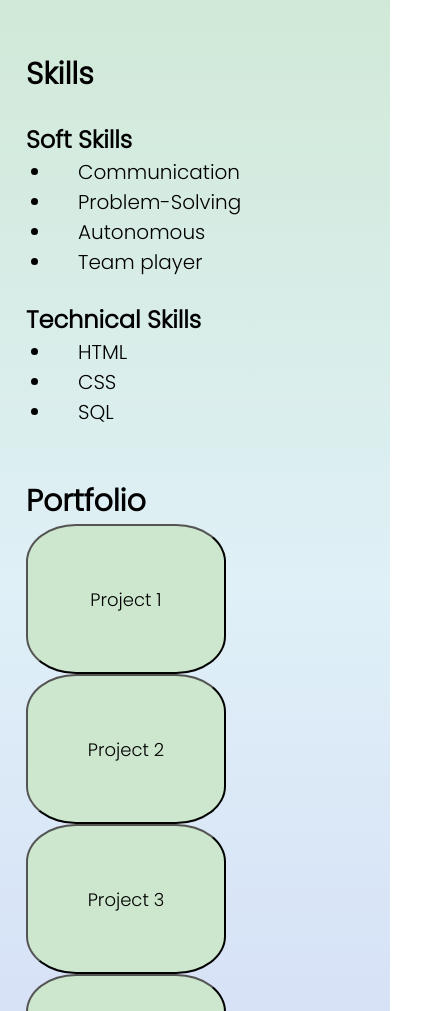
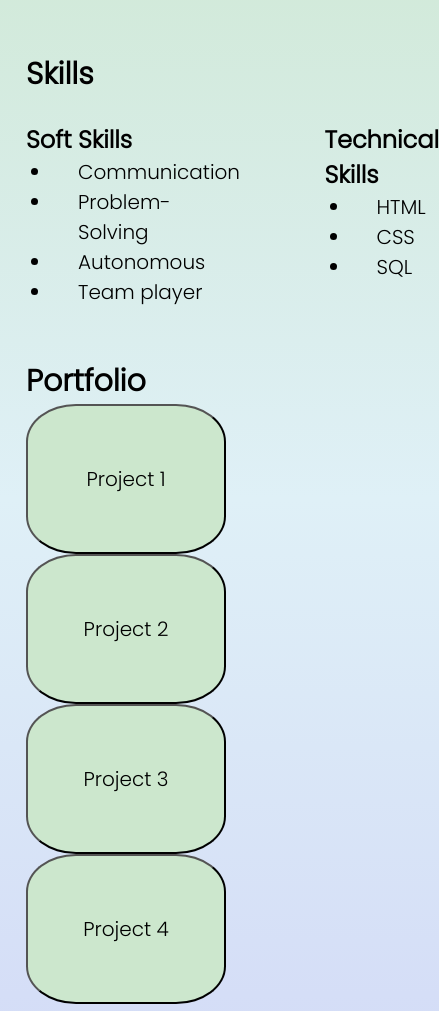
Before and after one commit to ginamarie14/module-2-assignment, a plain HTML site: page index.html in a window 390 px wide. Shown: the part 1730-2741 px from the top of the page, 439 px wide, since content can reach past the window. Drawn offline with Linux system fonts and the light colour scheme.

Commit message:
info added to readme

```diff
--- a/assets/css/style.css
+++ b/assets/css/style.css
@@ -39,6 +39,14 @@ h3{
 
 p, ul, li, a{
     padding-left: 26px;
+}
+
+.side-by-side{
+    display: flex;
+}
+
+.space-between-lists{
+    padding-right: 25%;
 }
 
 button{
@@ -112,7 +120,7 @@ button:hover{
         font-size: x-large;
     }
     button{
-        font-size: 18px;
+        font-size: 20px;
     }
   }
 
@@ -139,6 +147,6 @@ button:hover{
         font-size: x-large;
     }
     button{
-        font-size: 18px;
+        font-size: 20px;
     }
   }
--- a/index.html
+++ b/index.html
@@ -43,6 +43,8 @@
         <section id="skills">
             <h2>Skills</h2>
             <br>
+            <div class="side-by-side">
+                <div class="space-between-lists">
                     <h3>Soft Skills</h3>
                     <ul>
                         <li>Communication</li>
@@ -50,13 +52,16 @@
                         <li>Autonomous</li>
                         <li>Team player</li>
                     </ul>
-            <br>
+                </div>
+                <div>
                     <h3>Technical Skills</h3>
                     <ul>
                         <li>HTML</li>
                         <li>CSS</li>
                         <li>SQL</li>
                     </ul>
+                </div>
+            </div>
         </section>
         <section id="portfolio">
             <h2>Portfolio</h2>
```
Also changed, not shown: assets/images/portfolio-img-1.png (added), assets/images/portfolio-img-2.png (added), 1 other file. Lines whose indentation alone changed are shown as unchanged.
